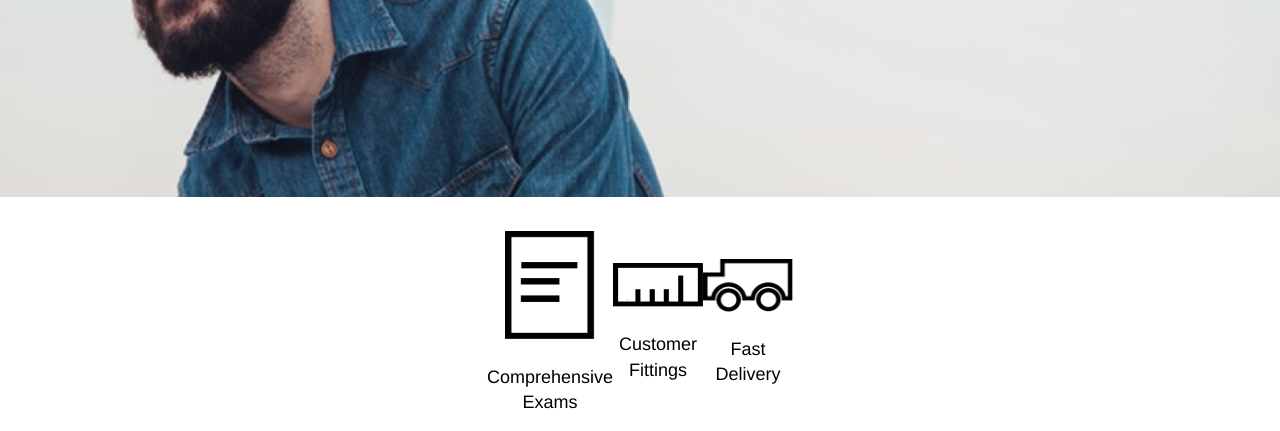
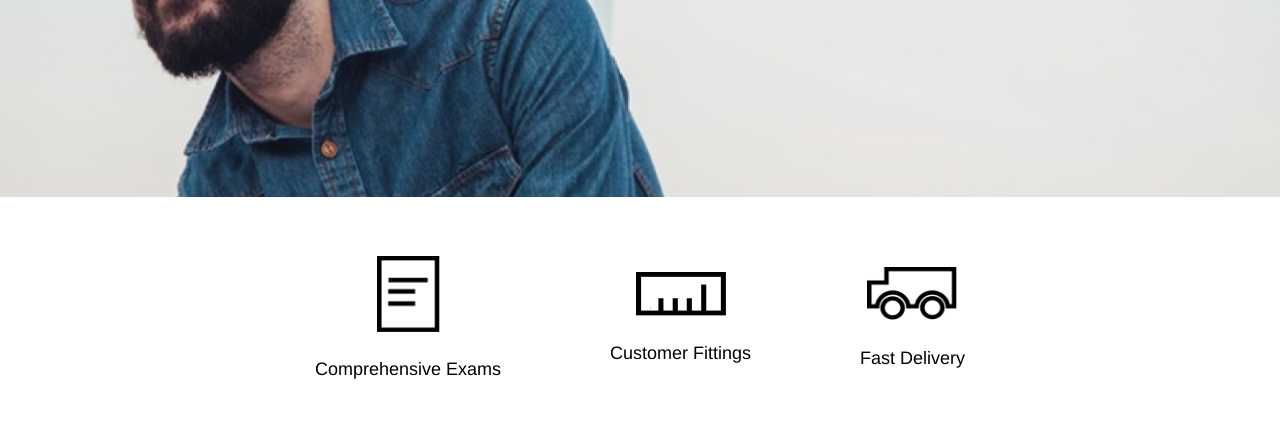
Before and after one commit to kwedvick/tortoiseshell, a plain HTML site: page index.html in a window 1280 px wide. Shown: the part 361-792 px from the top of the page. Drawn offline with Linux system fonts and the light colour scheme.

Commit message:
Finished tortoiseshell optics.

```diff
--- a/index.html
+++ b/index.html
@@ -31,10 +31,8 @@
         </div>
       </div>
     </header>
-    <!--supporting info-->
-    <div class="supporting">
       <!--services-->
-      <div class="service">
+    <div class="service container">
       <div class="exams">
         <img src="./resources/css/paper-icon.png" alt="paper-icon">
         <div>Comprehensive Exams</div>
@@ -46,7 +44,6 @@
       <div class="delivery">
         <img src="./resources/css/truck-icon.png" alt="truck-icon">
         <div>Fast Delivery</div>
-        </div>
       </div>
     </div>
     <!--info section-->
--- a/resources/css/style.css
+++ b/resources/css/style.css
@@ -160,12 +160,13 @@ div {
 .service {
   display: flex;
   flex-direction: row;
-  justify-content: center;
+  justify-content: space-between;
   align-items: center;
   text-align: center;
-  margin: 3rem;
-  width: 5rem;
   height: 8rem;
+  max-width: 650px;
+  margin-top: 50px;
+  margin-bottom: 50px;
 }
 
 .service img {
@@ -173,7 +174,7 @@ div {
   margin-bottom: 1rem;
 }
 
-.service img.paper-icon {
+.service .exams img {
   width: 3.5rem;
 }
 
```
Lines whose indentation alone changed are shown as unchanged.
